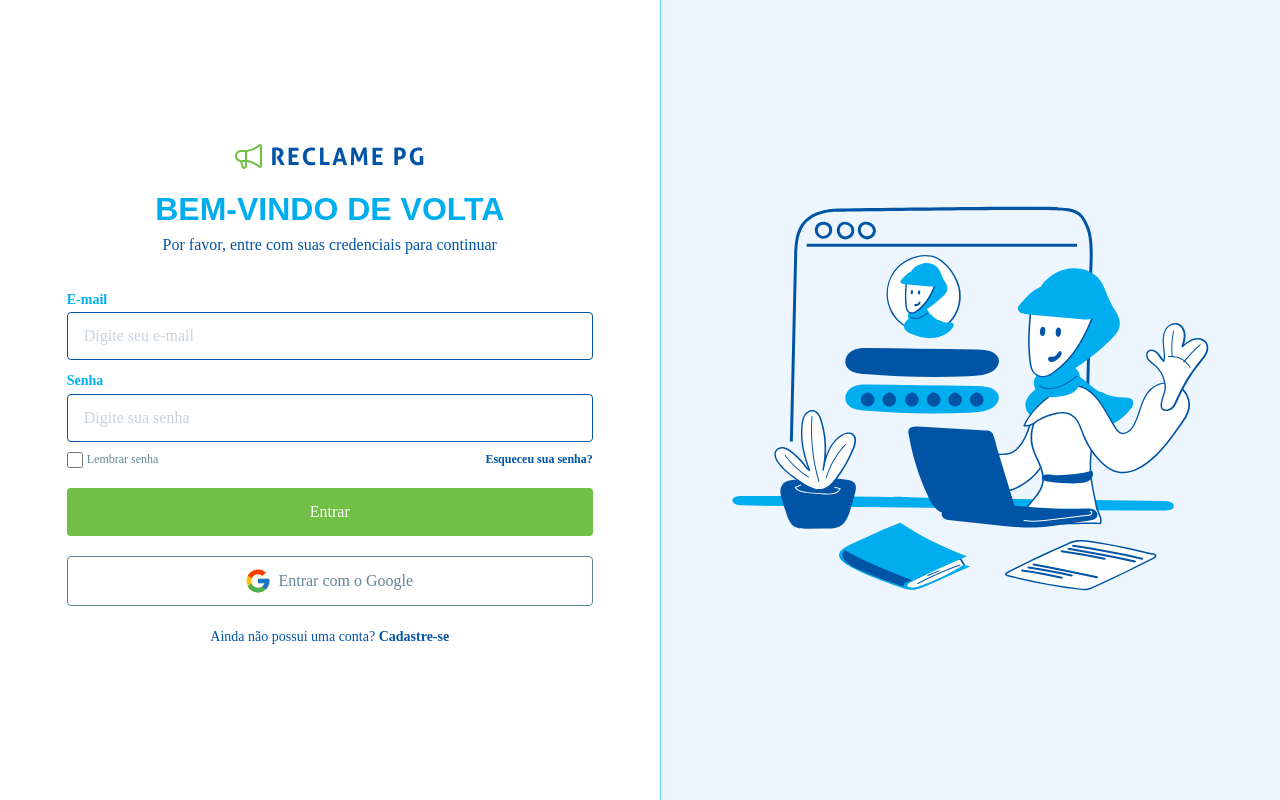
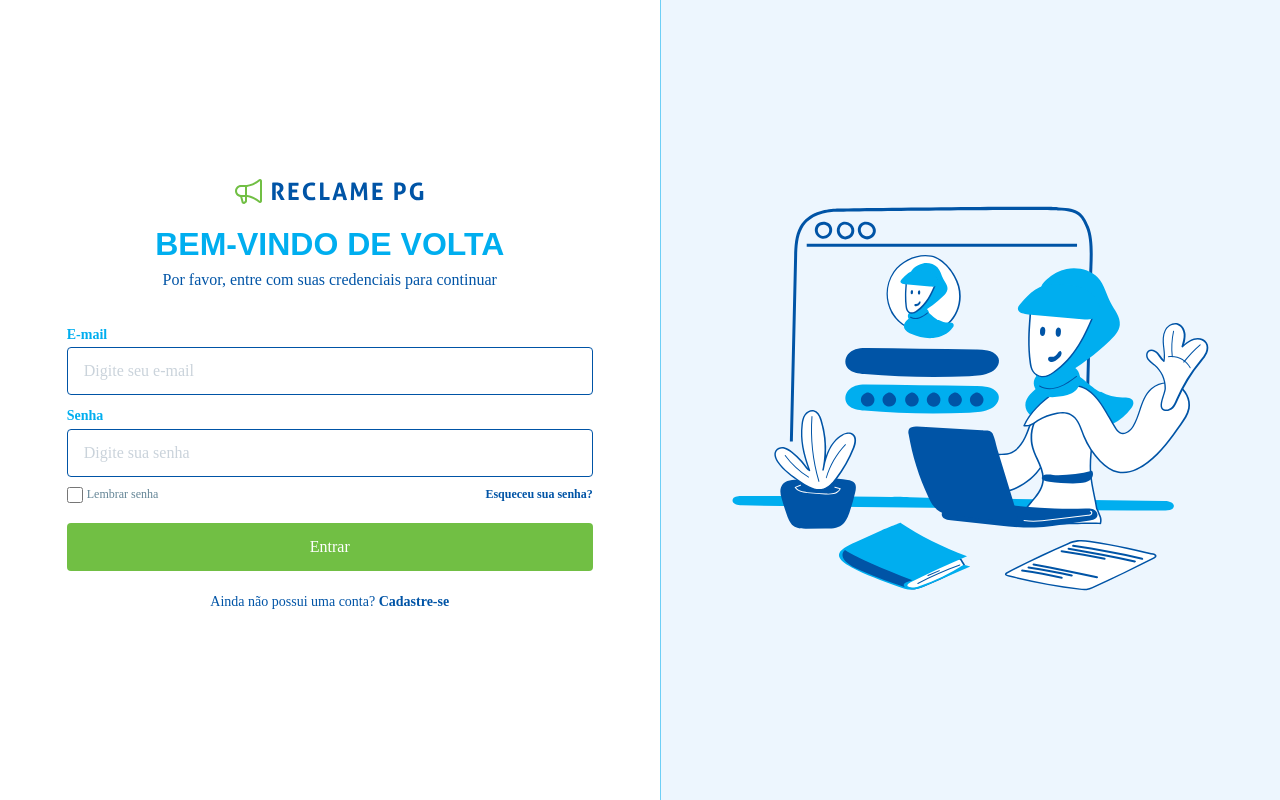
Before and after one commit to brunosantosdesign/reclame-pg, a plain HTML site: page pages/login.html in a window 1280 px wide. Drawn offline with Linux system fonts and the light colour scheme; a web font is replaced by a local one.

Commit message:
tela login atualizado

```diff
--- a/pages/login.html
+++ b/pages/login.html
@@ -36,7 +36,7 @@
         </div>
 
         <button type="submit" class="login-button">Entrar</button>
-        <button type="button" class="google-button"><img src="../img/login/icons/google-icon.svg" alt="Icone do Google">Entrar com o Google</button>
+        <!-- <button type="button" class="google-button"><img src="../img/login/icons/google-icon.svg" alt="Icone do Google">Entrar com o Google</button> -->
       </form>
 
       <p class="register-link">Ainda não possui uma conta? <a href="/pages/cadastro.html">Cadastre-se</a></p>
```
